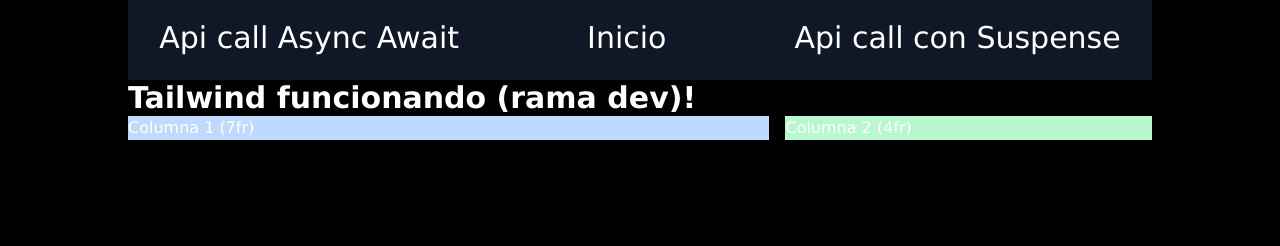
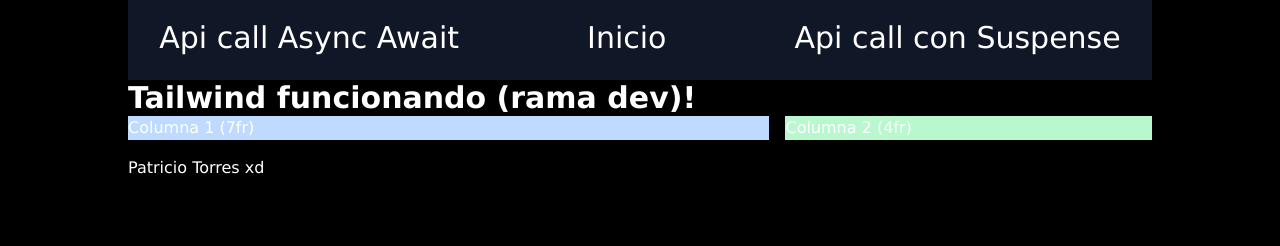
Before and after one commit to Tapricio/portafolio, a Next.js app: page /tailwind/working in a window 1280 px wide. Shown: the top 246 px of the page. Built offline with nearby package versions, Linux system fonts and the light colour scheme.

Commit message:
test working

```diff
--- a/app/tailwind/working/page.tsx
+++ b/app/tailwind/working/page.tsx
@@ -1,3 +1,4 @@
+import Test from "@/components/Test/Test";
 const working = () => {
   return (
     <>
@@ -5,6 +6,7 @@ const working = () => {
       <div className="grid grid-cols-[7fr_4fr] gap-4">
         <div className="bg-blue-200">Columna 1 (7fr)</div>
         <div className="bg-green-200">Columna 2 (4fr)</div>
+        <Test nombre="Patricio Torres xd" />
       </div>
     </>
   );
--- /dev/null
+++ b/components/Test/Test.tsx
@@ -0,0 +1,9 @@
+import React from "react";
+type Props = {
+  nombre: string;
+};
+const Test = ({ nombre }: Props) => {
+  return <div>{nombre}</div>;
+};
+
+export default Test;
```
